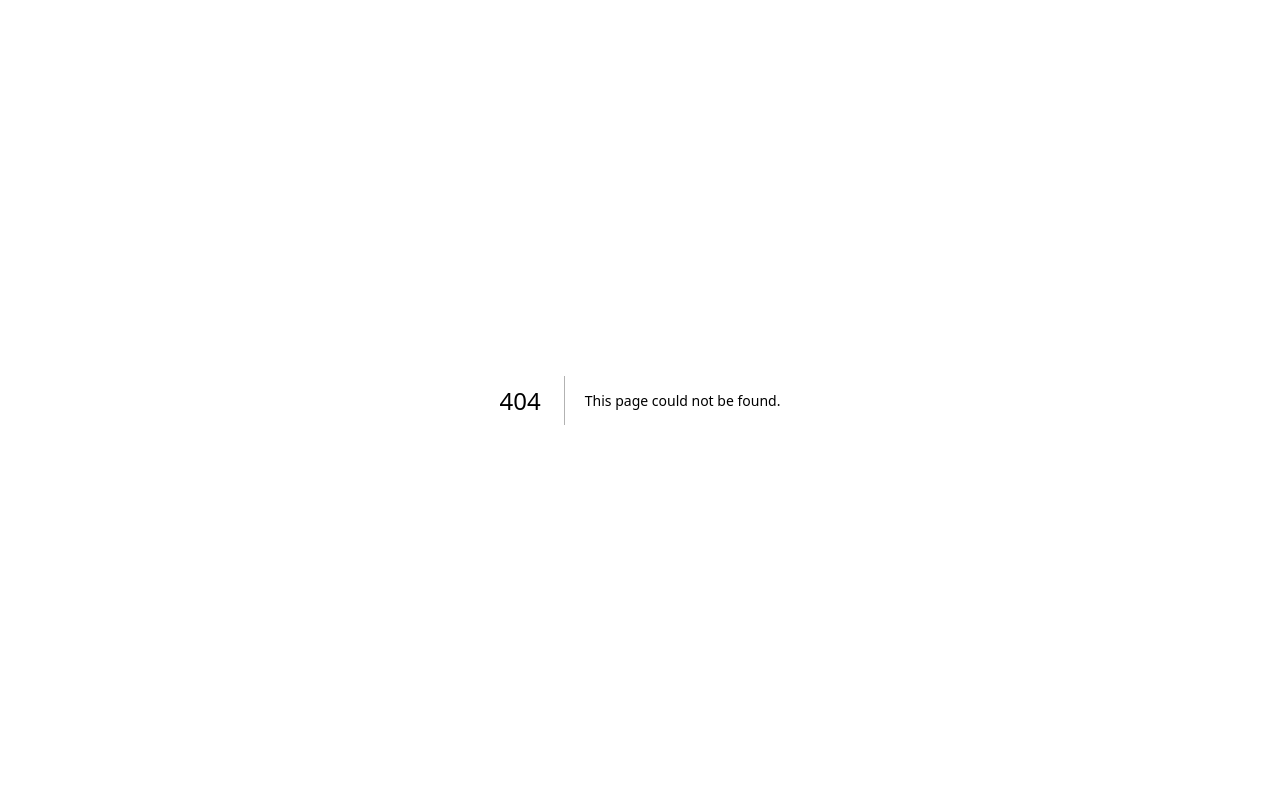
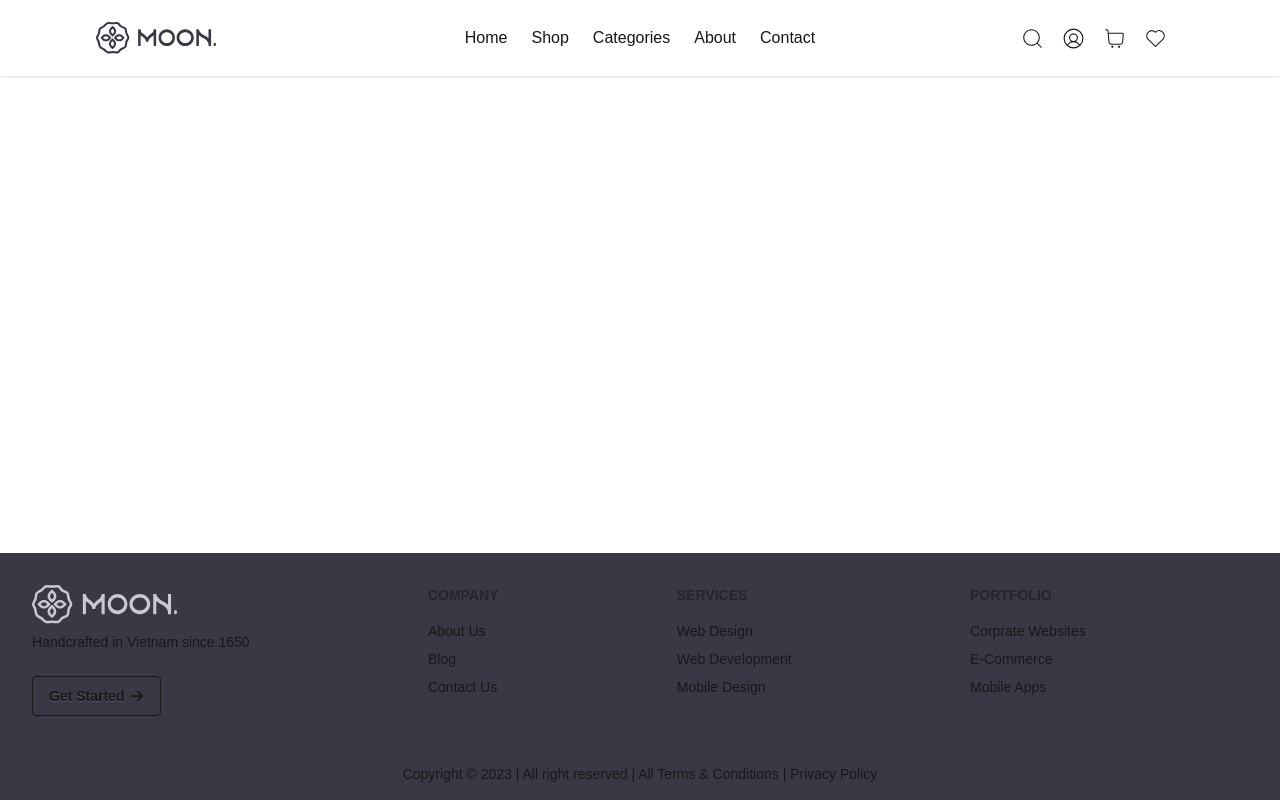
Before and after one commit to Astro24/Moon, a Next.js app: page /Categories in a window 1280 px wide. Before the commit this address had no page. Built offline with nearby package versions, Linux system fonts and the light colour scheme.

Commit message:
added categories tab

```diff
--- /dev/null
+++ b/src/app/(pages)/Categories/page.js
@@ -0,0 +1,7 @@
+export default function Categories() {
+    return(
+        <div>
+
+        </div>
+    )
+}
--- a/src/app/components/layout/Navbar.jsx
+++ b/src/app/components/layout/Navbar.jsx
@@ -35,6 +35,9 @@ export default function Navbar() {
               <Link href="/Shop">Shop</Link>
             </li>
             <li>
+              <Link href="/Categories">Categories</Link>
+            </li>
+            <li>
               <Link href="/About">About</Link>
             </li>
             <li>
@@ -53,6 +56,9 @@ export default function Navbar() {
           </li>
           <li>
             <Link href="/Shop">Shop</Link>
+          </li>
+          <li>
+            <Link href="/Categories">Categories</Link>
           </li>
           <li>
             <Link href="/About">About</Link>
```
